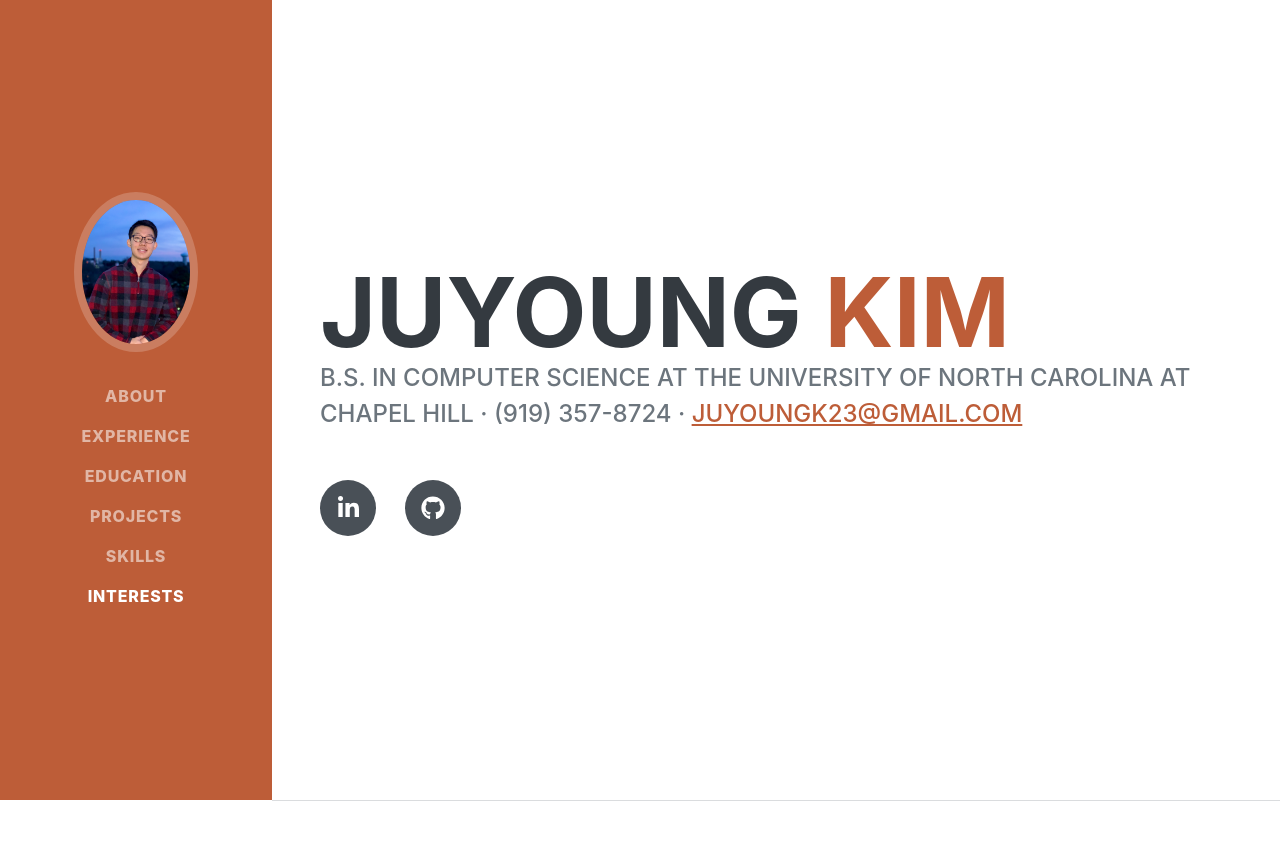
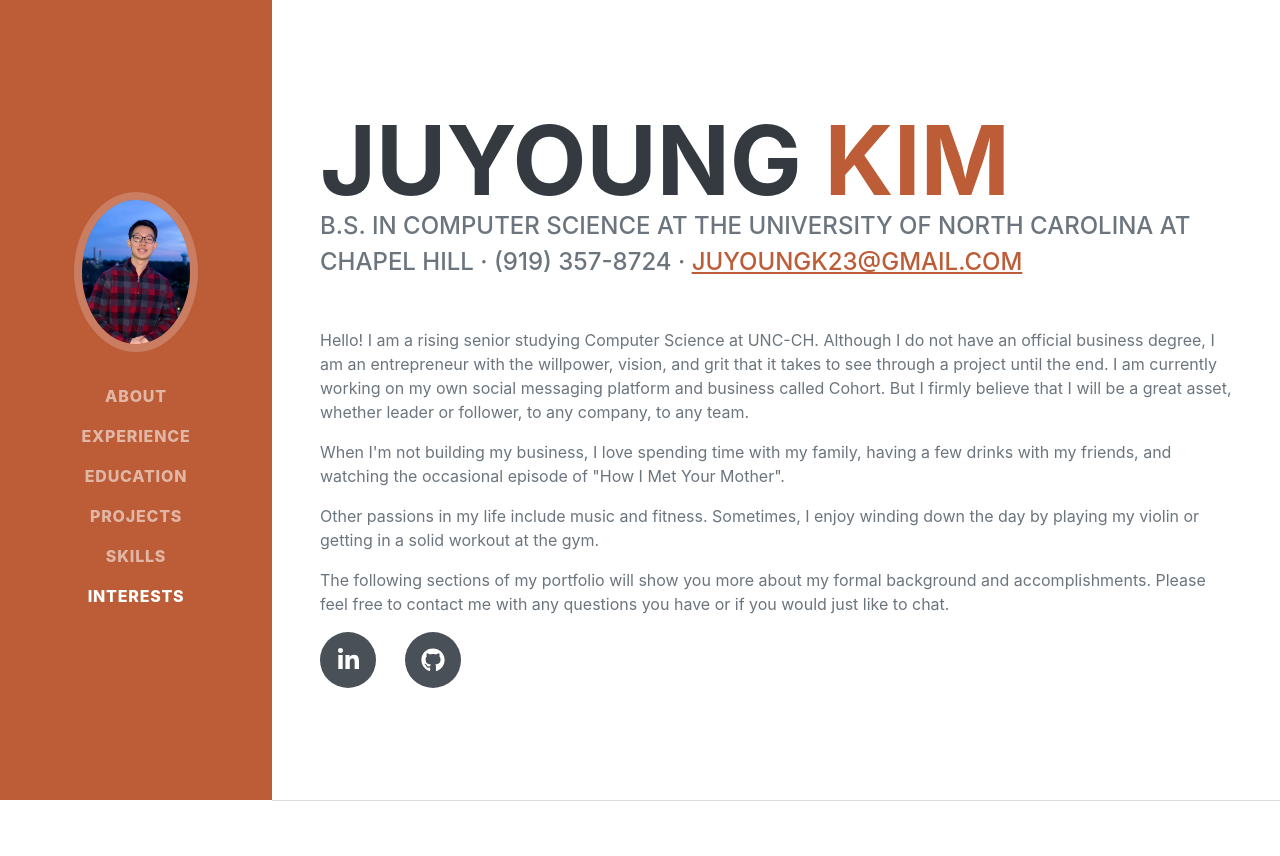
Before and after one commit to juyoungk23/portfolio, a Flask app: page / in a window 1280 px wide. Shown: the top 856 px of the page. Run offline with Flask 2, Linux system fonts and the light colour scheme; some libraries are stand-ins or nearby versions; some web fonts are replaced.

Commit message:
about me

```diff
--- a/templates/index.html
+++ b/templates/index.html
@@ -48,6 +48,18 @@
                         B.S. in Computer Science at The University of North Carolina at Chapel Hill · (919) 357-8724 ·
                         <a href="mailto:juyoungk23@gmail.com">juyoungk23@gmail.com</a>
                     </div>
+
+                    <div class="flex-grow-1">
+                        <p>Hello! I am a rising senior studying Computer Science at UNC-CH. Although I do not have an official business degree, I am an entrepreneur with the willpower, vision, and grit that it takes to see through a project until the end. I am currently working on my own social messaging platform and business called Cohort. But I firmly believe that I will be a great asset, whether leader or follower, to any company, to any team.
+                        </p>
+                        <p>When I'm not building my business, I love spending time with my family, having a few drinks with my friends, and watching the occasional episode of "How I Met Your Mother".
+                        </p>
+                        <p>Other passions in my life include music and fitness. Sometimes, I enjoy winding down the day by playing my violin or getting in a solid workout at the gym.
+                        </p>
+                        <p>The following sections of my portfolio will show you more about my formal background and accomplishments. Please feel free to contact me with any questions you have or if you would just like to chat.
+                        </p>
+                    </div>
+
 
                     <div class="social-icons">
                         <a class="social-icon" href="https://www.linkedin.com/in/juyoung-kim-2023/" target="_blank" rel="noopener noreferrer"><i class="fab fa-linkedin-in"></i></a>
@@ -153,6 +165,9 @@
                         <li>
                             Provides relevant suggestions for local activities, food, sports, etc. as well as housing recommendations to make the entire internship as seamless and enjoyable as possible.
                         </li>
+                        <li>
+                            (Still in development)
+                        </li>
                     </ul>
 
                     <div class="subheading mb-3">Algorithmic Cryptocurrency Trading Bot</div>
```
